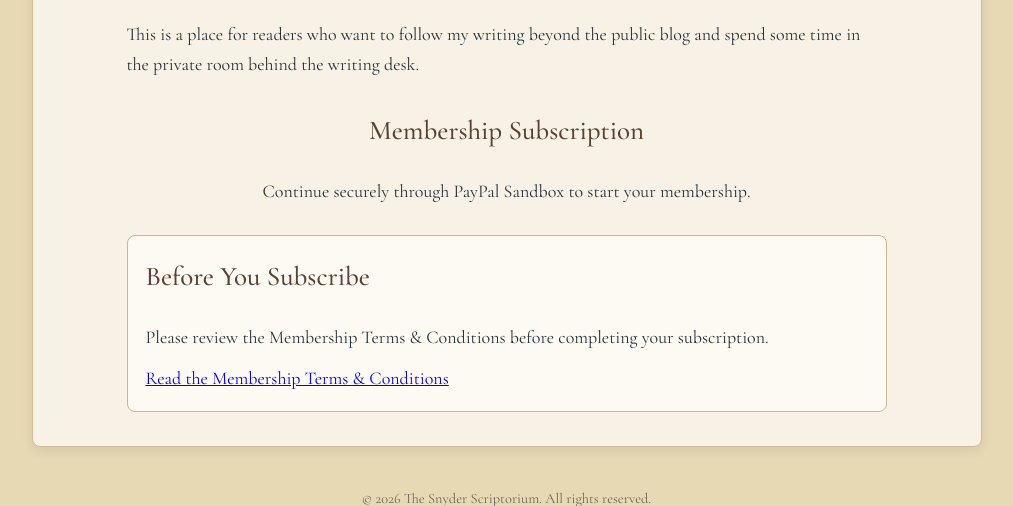
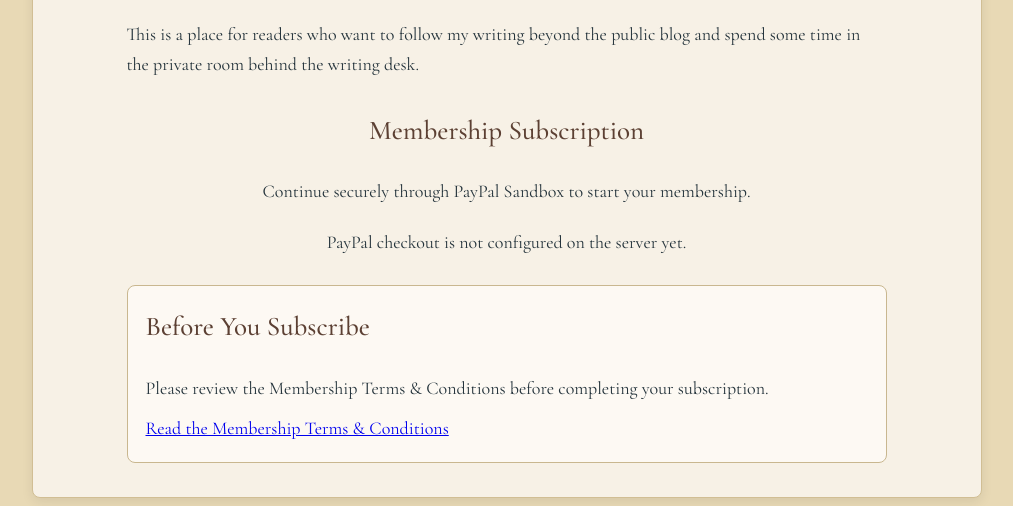
Before and after one commit to SnyderScriptorium/SnyderScriptorium, a Flask app: page /kwsnyderwriting/membership in a window 1280 px wide. Shown: the part 900-1406 px from the top of the page, without its empty margins (126-1139 px from the left). Run offline with Flask 3, Linux system fonts and the light colour scheme; the visitor is signed in with stand-in values (Sample User, id 1); some libraries are stand-ins or nearby versions.

Commit message:
Improve PayPal subscription diagnostics and member wording

```diff
--- a/templates/blog_templates/kwsnyderwriting_membership.html
+++ b/templates/blog_templates/kwsnyderwriting_membership.html
@@ -17,10 +17,10 @@
   {% else %}
   <div class="member-auth-card" style="margin-top:25px;">
     <h2>Enter the Private Writing Room</h2>
-    <p class="member-auth-note">This branch is reserved for subscribers. Sign in if you already have an account, or create your member account to continue to the subscription process.</p>
+    <p class="member-auth-note">This branch is reserved for subscribers. Sign in if you already have an account, or create your K. W. Snyder Writing account to continue to the subscription process.</p>
     <div class="member-auth-actions" style="justify-content:center;">
       <a class="member-auth-button member-auth-link-button" href="{{ url_for('member_login') }}">Sign In</a>
-      <a class="member-auth-link" href="{{ url_for('member_signup') }}">Create Account</a>
+      <a class="member-auth-link" href="{{ url_for('member_signup') }}">Create Your K. W. Snyder Writing Account</a>
     </div>
   </div>
   {% endif %}
@@ -41,7 +41,7 @@
     </div>
     {% else %}
     <div class="member-auth-card" style="margin-top:28px;text-align:center;">
-      <p class="member-auth-note">Please sign in or create your member account before starting a subscription.</p>
+      <p class="member-auth-note">Please sign in or create your K. W. Snyder Writing account before starting a subscription.</p>
       <div class="member-auth-actions" style="justify-content:center;margin-top:14px;">
         <a class="member-auth-button member-auth-link-button" href="{{ url_for('member_login') }}">Sign In</a>
         <a class="member-auth-link" href="{{ url_for('member_signup') }}">Create Account</a>
@@ -59,63 +59,72 @@
 {% endblock %}
 {% block scripts %}
 {% if session.get('member_logged_in') and config.PAYPAL_CLIENT_ID %}
-<script src="https://www.paypal.com/sdk/js?client-id={{ config.PAYPAL_CLIENT_ID|urlencode }}&components=buttons&vault=true&intent=subscription"></script>
+<script src="https://www.paypal.com/sdk/js?client-id={{ config.PAYPAL_CLIENT_ID|urlencode }}&components=buttons&vault=true&intent=subscription&debug=true"></script>
 <script>
 (function () {
   const container = document.getElementById('paypal-button-container');
   const status = document.getElementById('paypal-status');
-  if (!container || !window.paypal) return;
-
+  const planId = {{ config.PAYPAL_PLAN_ID|tojson }};
   function setStatus(message, error) {
     if (!status) return;
     status.textContent = message;
     status.style.fontWeight = error ? '600' : '400';
   }
-
-  paypal.Buttons({
-    style: {
-      shape: 'pill',
-      layout: 'vertical',
-      color: 'blue',
-      label: 'subscribe',
-      height: 48
-    },
+  if (!container) return;
+  if (!window.paypal || !window.paypal.Buttons) {
+    setStatus('PayPal checkout could not load. Please refresh the page and try again.', true);
+    return;
+  }
+  if (!planId) {
+    setStatus('The membership plan is not configured yet. Please contact the site administrator.', true);
+    return;
+  }
+  const buttons = paypal.Buttons({
+    style: { shape: 'pill', layout: 'vertical', color: 'blue', label: 'subscribe', height: 48 },
+    onInit: function () { setStatus('PayPal checkout is ready.'); },
     createSubscription: function (data, actions) {
-      return actions.subscription.create({
-        plan_id: '{{ config.PAYPAL_PLAN_ID }}'
-      });
+      setStatus('Opening secure PayPal checkout…');
+      return actions.subscription.create({ plan_id: planId });
     },
     onApprove: async function (data) {
       setStatus('PayPal approved the subscription. Verifying it with the Scriptorium…');
       try {
         const response = await fetch('{{ url_for("paypal_member.attach_subscription") }}', {
-          method: 'POST',
-          headers: {'Content-Type': 'application/json'},
-          credentials: 'same-origin',
+          method: 'POST', headers: {'Content-Type': 'application/json'}, credentials: 'same-origin',
           body: JSON.stringify({subscriptionID: data.subscriptionID})
         });
         const result = await response.json();
-        if (!response.ok || !result.ok) {
-          throw new Error(result.error || 'The Scriptorium could not verify the PayPal subscription.');
-        }
+        if (!response.ok || !result.ok) throw new Error(result.error || 'The Scriptorium could not verify the PayPal subscription.');
         if (result.active) {
           setStatus('Subscription verified. Opening your private writing room…');
           window.location.href = '{{ url_for("kwsnyderwriting") }}';
         } else {
-          setStatus('Your PayPal subscription was recorded and is awaiting activation. Please refresh shortly.');
+          setStatus('Your subscription was recorded and is awaiting activation. Please refresh shortly.');
         }
       } catch (error) {
         setStatus(error.message || 'We could not finish verifying the subscription. Please try again.', true);
       }
     },
-    onCancel: function () {
-      setStatus('Subscription checkout was cancelled. Your account has not been changed.');
-    },
-    onError: function () {
-      setStatus('PayPal could not complete the subscription checkout. Please try again.', true);
+    onCancel: function () { setStatus('Subscription checkout was cancelled. Your account has not been changed.'); },
+    onError: function (error) {
+      console.error('PayPal subscription error:', error);
+      const detail = error && (error.message || error.toString()) ? ' ' + (error.message || error.toString()) : '';
+      setStatus('PayPal could not start the subscription checkout.' + detail, true);
     }
-  }).render('#paypal-button-container');
+  });
+  try {
+    const rendered = buttons.render('#paypal-button-container');
+    if (rendered && typeof rendered.catch === 'function') rendered.catch(function (error) {
+      console.error('PayPal button render error:', error);
+      setStatus('PayPal could not render the subscription button. Check that the Sandbox Client ID and membership plan belong to the same PayPal app.', true);
+    });
+  } catch (error) {
+    console.error('PayPal button setup error:', error);
+    setStatus('PayPal could not initialize the subscription button. Check the Sandbox Client ID and plan configuration.', true);
+  }
 })();
 </script>
+{% elif session.get('member_logged_in') %}
+<script>document.addEventListener('DOMContentLoaded',function(){var s=document.getElementById('paypal-status');if(s)s.textContent='PayPal checkout is not configured on the server yet.';});</script>
 {% endif %}
 {% endblock %}
```
